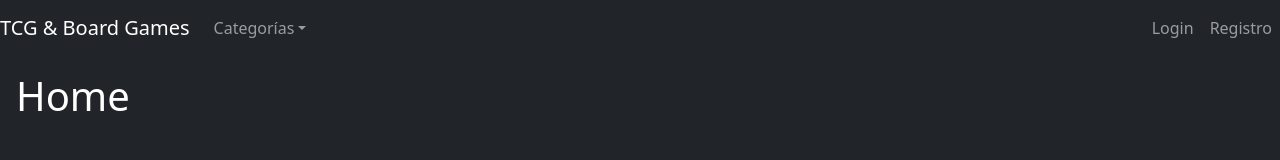
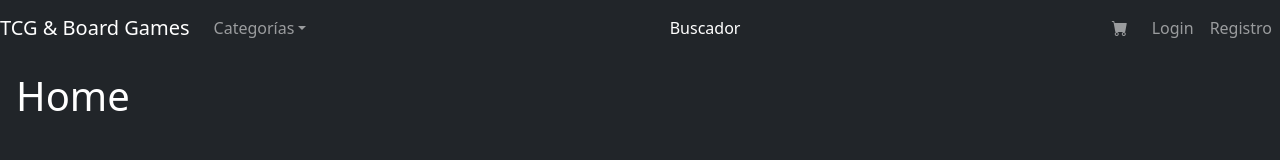
Before and after one commit to Cristobal-Quezada-N/DBD-DEBEDE_01-2025, a React (Vite) app in the folder frontend/: page / in a window 1280 px wide. Shown: the top 160 px of the page. Built offline with nearby package versions, Linux system fonts and the light colour scheme.

Commit message:
feat(buscador): Agregar seccion de busqueda
Agregar seccion para busqueda en `NavBar`.
Aplicar diseño adaptativo.

```diff
--- a/frontend/src/components/NavBar.jsx
+++ b/frontend/src/components/NavBar.jsx
@@ -1,26 +1,63 @@
 import React from 'react'
 import { Link } from 'react-router-dom'
-import { Navbar, Nav, Container, NavDropdown } from 'react-bootstrap'
+import { Navbar, Nav, Container, NavDropdown, Offcanvas } from 'react-bootstrap'
 
 function NavBar() {
     return (
-        <Navbar bg='dark' variant='dark' expand='lg'>
+        <Navbar variant='dark' expand='lg' className='bg-dark'>
             <Navbar.Brand as={Link} to='/'>TCG & Board Games</Navbar.Brand>
-            <Navbar.Toggle aria-controls='basic-navbar-nav' />
-            <Navbar.Collapse id='basic-navbar-nav'>
-                <Nav className='me-auto'>
+            <Nav className='d-none d-lg-flex me-auto'>
                 <NavDropdown title='Categorías' id='basic-nav-dropdown'>
                     <NavDropdown.Item as={Link} to='/cartas'>TCG</NavDropdown.Item>
                     <NavDropdown.Item as={Link} to='/mesa'>Board Games</NavDropdown.Item>
                 </NavDropdown>
             </Nav>
-                <Nav>
+
+            <Nav className='d-none d-md-flex mx-auto text-white'>
+                <p className='my-auto'>Buscador</p>
+            </Nav>
+
+            <Nav className='ms-auto align-items-center flex-row'>
+                <Nav.Link as={Link} to='/carrito' className='px-3'>
+                    <i className='bi-cart-fill'></i>
+                </Nav.Link>
+                <Navbar.Toggle aria-controls='offcanvasNavbar'/>
+                <Navbar.Offcanvas
+                    id='offcanvasNavbar'
+                    aria-labelledby='offcanvasNavbarLabel'
+                    placement='end'
+                    className='bg-dark text-white'
+                >
+                    <Offcanvas.Header closeButton closeVariant='white'>
+                        <Offcanvas.Title id='offcanvasNavbarLabel'>Tienda</Offcanvas.Title>
+                    </Offcanvas.Header>
+                    <Offcanvas.Body>
+                        <div className='d-lg-none'>
+                            <p>Buscador</p>
+                        </div>
+
+                        <Nav className='d-lg-none'>
+                            <NavDropdown title='Categorías' id='dropdown-categorias'>
+                                <NavDropdown.Item as={Link} to='/cartas'>TCG</NavDropdown.Item>
+                                <NavDropdown.Item as={Link} to='/mesa'>Board Games</NavDropdown.Item>
+                            </NavDropdown>
+                        </Nav>
+
+                        <div className='d-lg-none'>
                             <Nav.Link as={Link} to='/login'>Login</Nav.Link>
                             <Nav.Link as={Link} to='/registro'>Registro</Nav.Link>
+                        </div>
+                    </Offcanvas.Body>
+                </Navbar.Offcanvas>
+
+                <div className='d-none d-lg-flex'>
+                    <Nav.Link as={Link} to='/login'>Login</Nav.Link>
+                    <Nav.Link as={Link} to='/registro'>Registro</Nav.Link>
+                </div>
+
             </Nav>
-            </Navbar.Collapse>
         </Navbar>
     );
 }
 
-export default NavBar;
+export default NavBar
```
Lines whose indentation alone changed are shown as unchanged.
